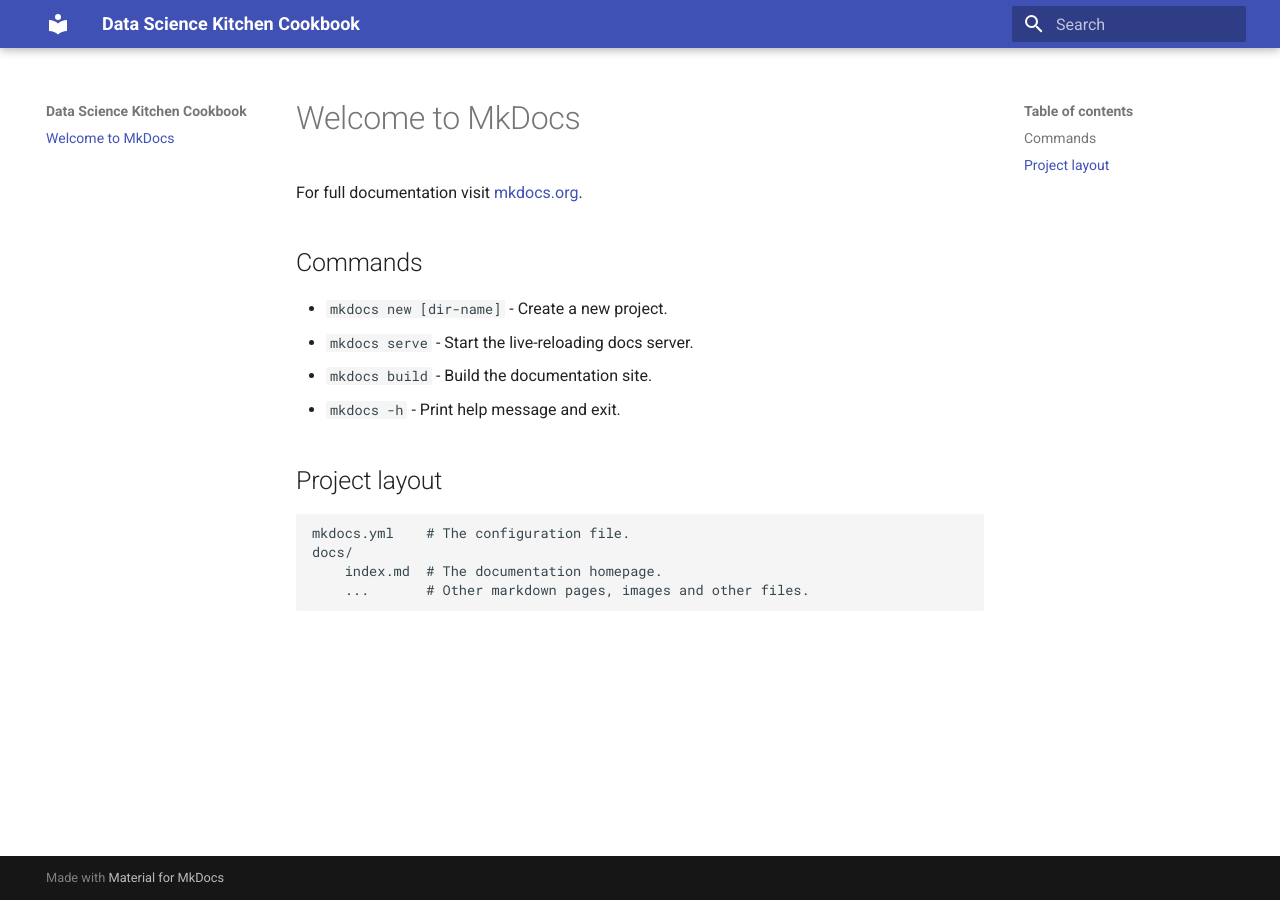
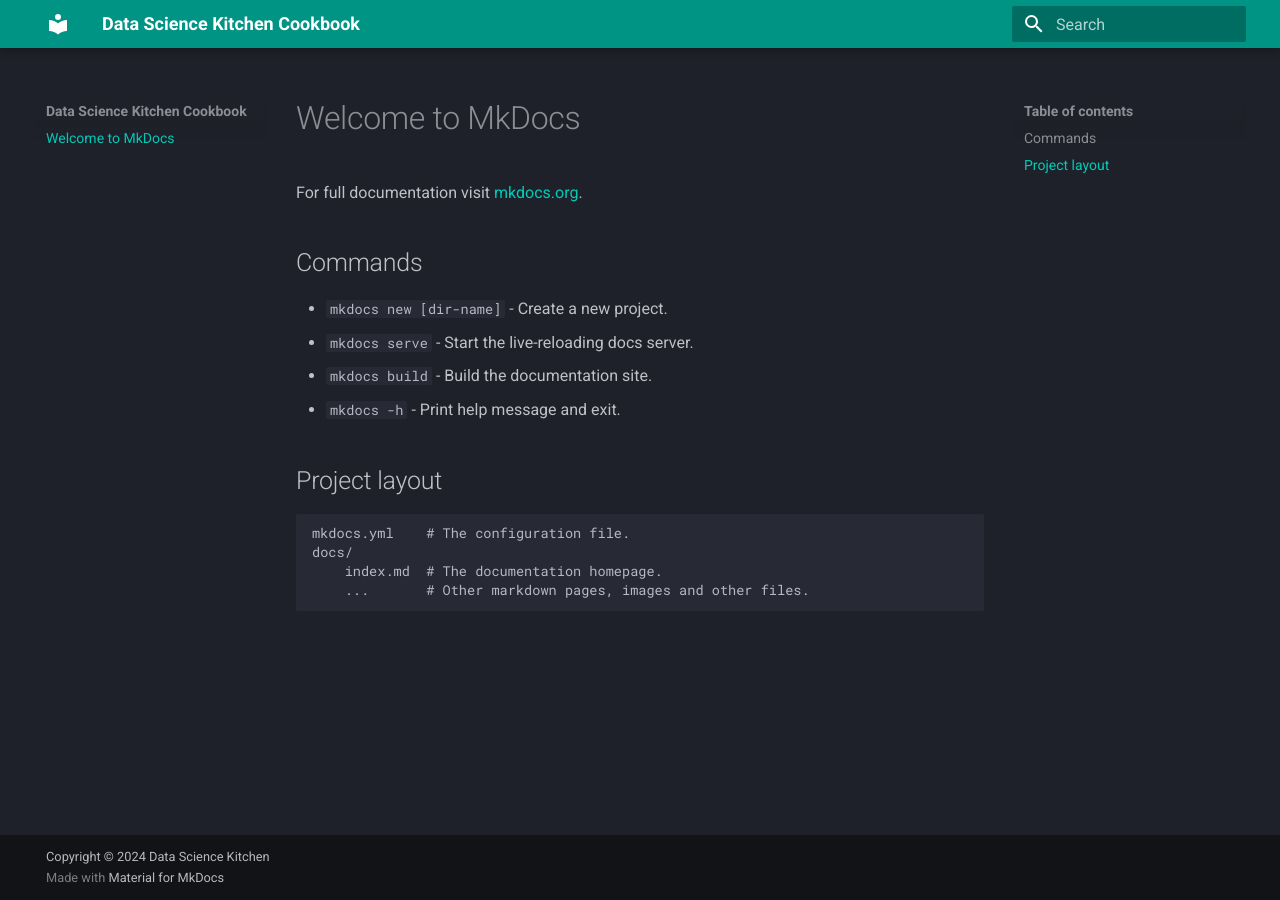
Before and after one commit to data-science-kitchen/cookbook, an MkDocs documentation site: the page built from docs/index.md, in a window 1280 px wide. Built offline with MkDocs 1.6.1 and Material for MkDocs 9.7.7, drawn with Linux system fonts in a browser that asks for light colours; part of the change alters nothing that is shown.

```diff
--- a/mkdocs.yml
+++ b/mkdocs.yml
@@ -2,3 +2,19 @@ site_name: Data Science Kitchen Cookbook
 site_url: https://data-science-kitchen.github.io/cookbook
 theme:
   name: material
+  language: en
+  palette:
+    primary: teal
+    scheme: slate
+extra:
+  consent:
+    title: Cookie consent
+    description: >-
+      We use cookies to recognize your repeated visits and preferences, as well
+      as to measure the effectiveness of our documentation and whether users
+      find what they're searching for. With your consent, you're helping us to
+      make our documentation better.
+    actions:
+      - accept
+      - reject
+copyright: Copyright &copy; 2024 Data Science Kitchen
```
